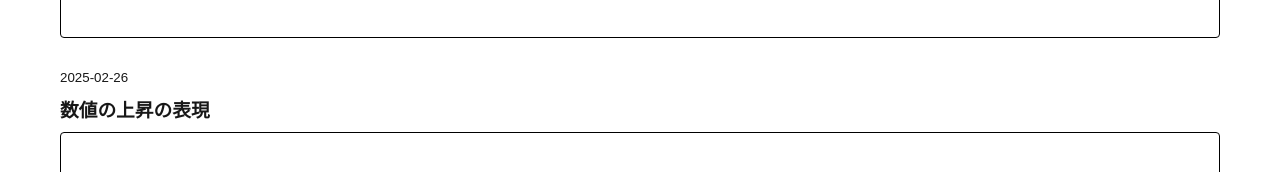
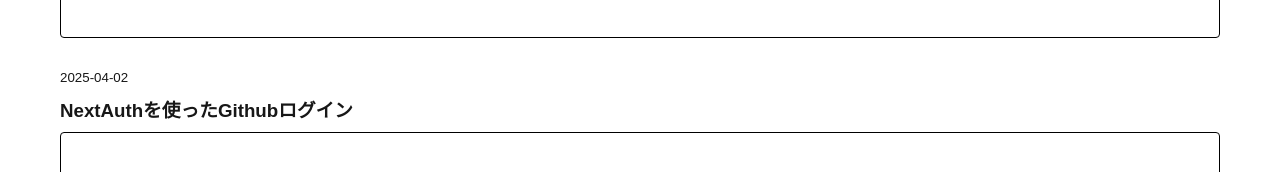
Before and after one commit to TatsuA-labs/my_portfolio, a Next.js app: page /play_ground in a window 1280 px wide. Shown: the part 2687-2859 px from the top of the page. Built offline with nearby package versions, Linux system fonts and the light colour scheme; no server answers.

Commit message:
タイトルの修正

```diff
--- a/app/play_ground/_domain/Auth/Login.tsx
+++ b/app/play_ground/_domain/Auth/Login.tsx
@@ -12,7 +12,7 @@
 	const image = session?.user?.image ?? "";
 
 	return (
-		<ContentCard created="2025-02-26" title="数値の上昇の表現">
+		<ContentCard created="2025-04-02" title="NextAuthを使ったGithubログイン">
 			<div className={styles.login}>
 				<div className={styles.login_info}>
 					{session ? `${name}がログイン中` : "ログインしてください"}
```
Also changed, not shown: TODO.txt.
